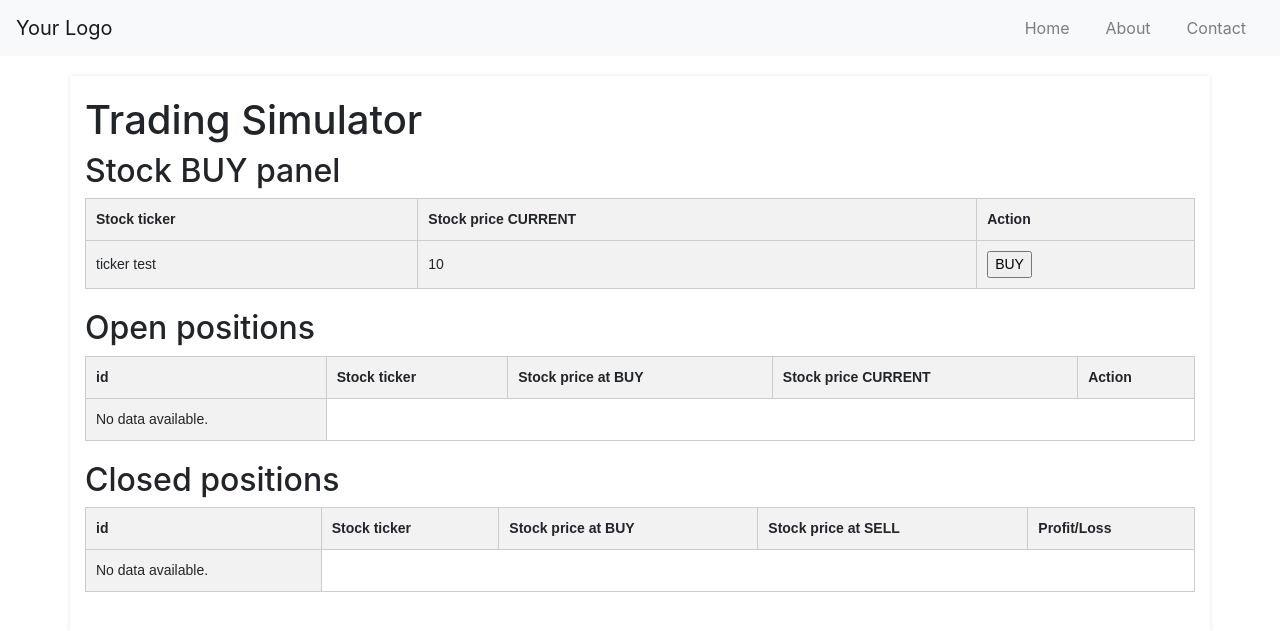
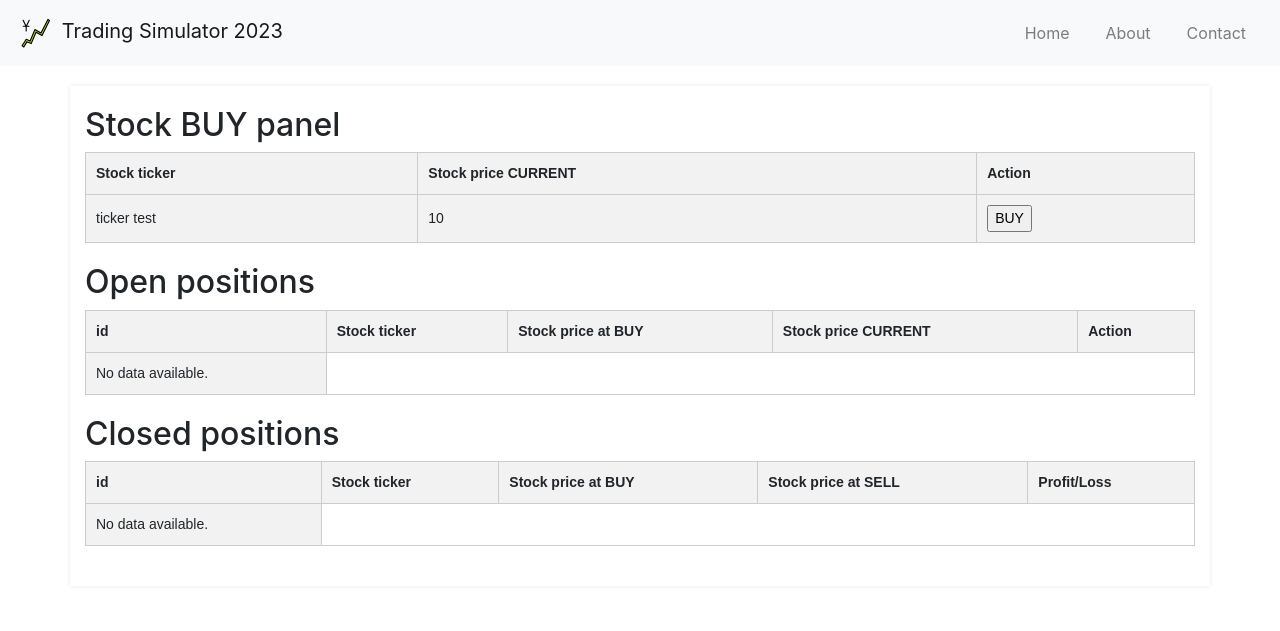
Before and after one commit to edaruzicka/trade_sim, a Flask app: page / in a window 1280 px wide. Shown: the top 631 px of the page. Run offline with Flask 3, Linux system fonts and the light colour scheme; parts of the project's set-up code (start-up, migrations or seed data) failed here and were passed over; some libraries are stand-ins or nearby versions.

Commit message:
crypto, top 5

```diff
--- a/api_utils.py
+++ b/api_utils.py
@@ -1,6 +1,10 @@
-import yfinance as yf
+import os
+from dotenv import load_dotenv
 
-def get_current_sp500_price():
-    sp500 = yf.Ticker('^GSPC')
-    current_price = sp500.history(period='1d')['Close'][-1]
-    return current_price
+load_dotenv()
+
+api_key = os.environ.get('API_KEY')
+
+headers = {
+    'X-MBX-APIKEY': api_key,
+}
--- a/app.py
+++ b/app.py
@@ -2,7 +2,7 @@
 from flask_sqlalchemy import SQLAlchemy
 from datetime import datetime
 
-from api_utils import get_current_sp500_price
+from api_utils import get_crypto_price
 
 app = Flask(__name__)
 app.config['SQLALCHEMY_DATABASE_URI']= 'sqlite:///trade_sim.db'
--- a/static/css/main.css
+++ b/static/css/main.css
@@ -98,3 +98,9 @@ body, h1, h2, h3, p, ul, ol, li {
   tr:hover {
     background-color: #e0e0e0;
   }
+
+  /* Navbar image change size dynamically without causing the navbar to expand */
+  .navbar-brand img {
+    max-height: 40px; /* Set the desired maximum height for the logo */
+    width: auto; /* Maintain aspect ratio */
+}
--- a/templates/base.html
+++ b/templates/base.html
@@ -12,7 +12,10 @@
 </head>
 <body>
     <nav class="navbar navbar-expand-lg navbar-light bg-light">
-        <a class="navbar-brand" href="/">Your Logo</a>
+        <a class="navbar-brand" href="/">
+            <img src="{{ url_for('static', filename='images/1F4B9.svg') }}" alt="Trading Simulator 2023">
+            Trading Simulator 2023
+        </a>
         <button class="navbar-toggler" type="button" data-toggle="collapse" data-target="#navbarNav"
                 aria-controls="navbarNav" aria-expanded="false" aria-label="Toggle navigation">
             <span class="navbar-toggler-icon"></span>
--- a/templates/index.html
+++ b/templates/index.html
@@ -6,8 +6,6 @@
 
 {% block body %}
 <div class="container">
-    <h1>Trading Simulator</h1>
-
     <!-- BUY -->
     <h2>Stock BUY panel</h2>
     <table>
```
Also changed, not shown: 1 other file.
